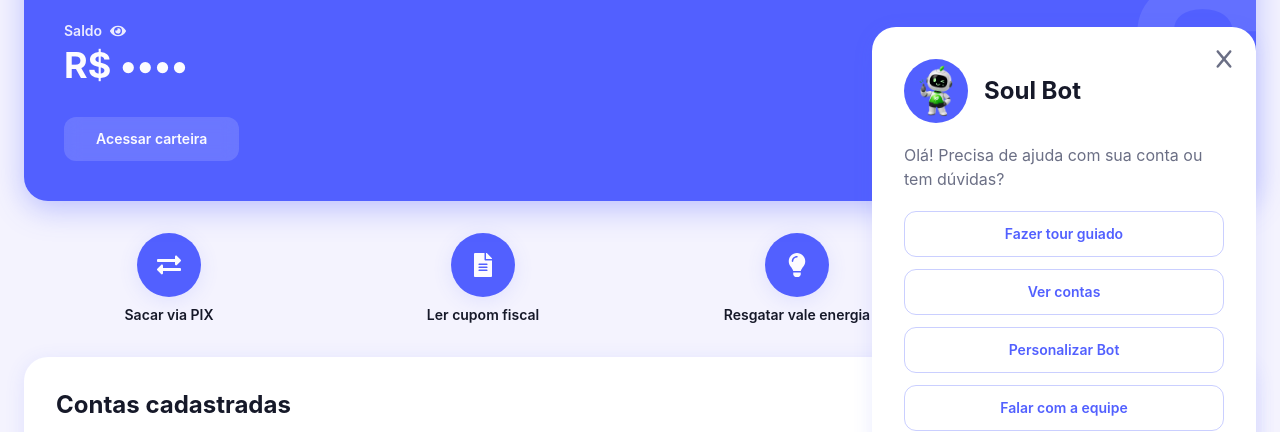
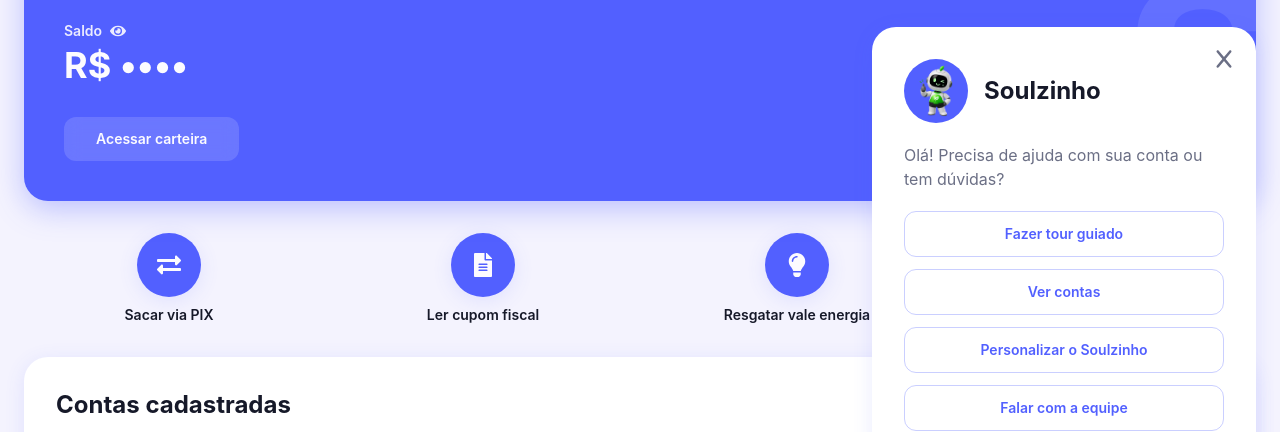
Before and after one commit to eneiqmaneiro/Challenge4-SoulMind, a React (Vite) app: page / in a window 1280 px wide. Both pictures are taken after a click on the button 1216 px from the left and 736 px from the top of the page. Shown: the part 217-649 px from the top of the page. Built offline with nearby package versions, Linux system fonts and the light colour scheme; no server answers.

Commit message:
feat : Corrigindo erros no componente do Bot.

```diff
--- a/src/components/Bot/index.tsx
+++ b/src/components/Bot/index.tsx
@@ -23,7 +23,7 @@ export default function Bot() {
             <div className="flex h-16 w-16 shrink-0 items-center justify-center rounded-full bg-primary">
               <img src={avatarImg} alt="Soul Bot" className="h-4/5 w-4/5 object-contain" />
             </div>
-            <h3 className="text-xl font-bold sm:text-2xl">Soul Bot</h3>
+            <h3 className="text-xl font-bold sm:text-2xl">Soulzinho</h3>
           </div>
 
           <p className="mt-5 text-sm text-muted-foreground sm:text-base">
@@ -50,7 +50,7 @@ export default function Bot() {
               onClick={() => setAberto(false)}
               className="rounded-xl border border-primary/30 px-5 py-3 text-center text-sm font-semibold text-primary transition-colors hover:bg-primary/10"
             >
-              Personalizar Bot
+              Personalizar o Soulzinho
             </Link>
             <Link
               to="/contato"
```
